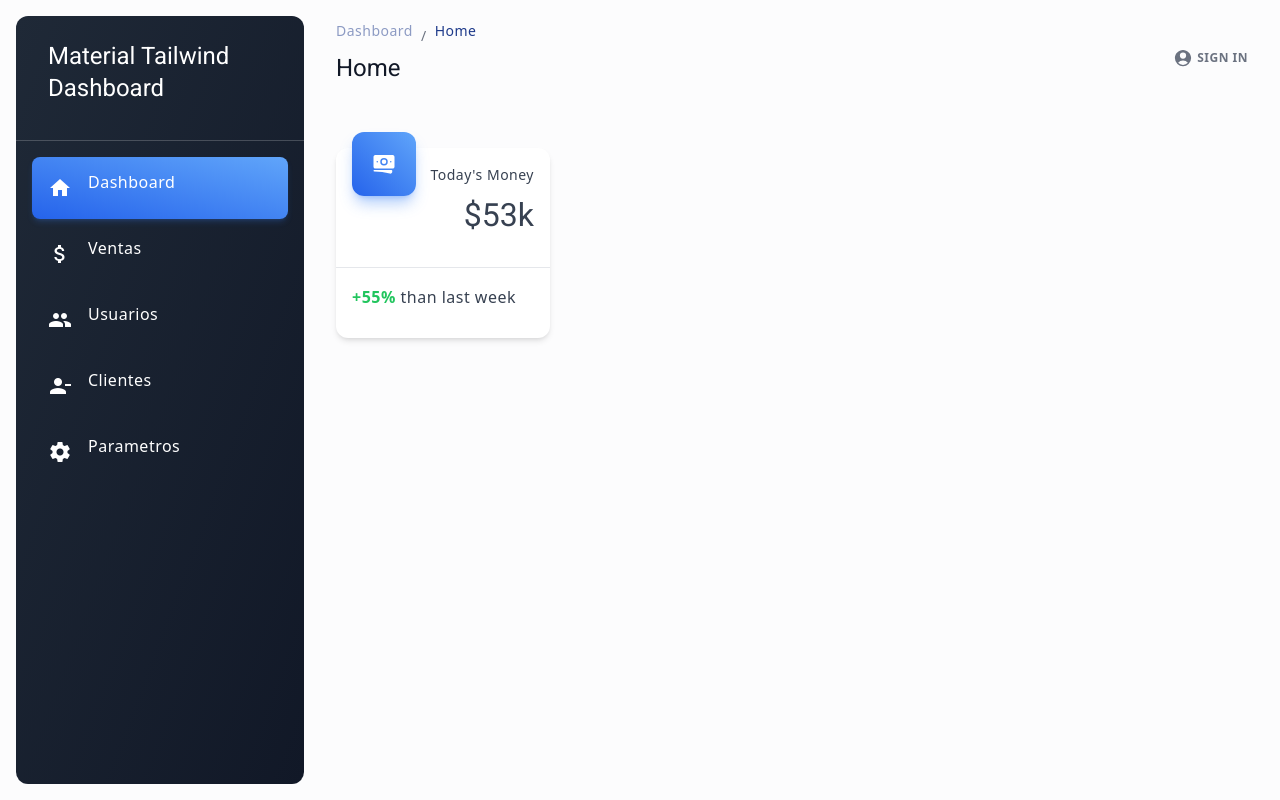
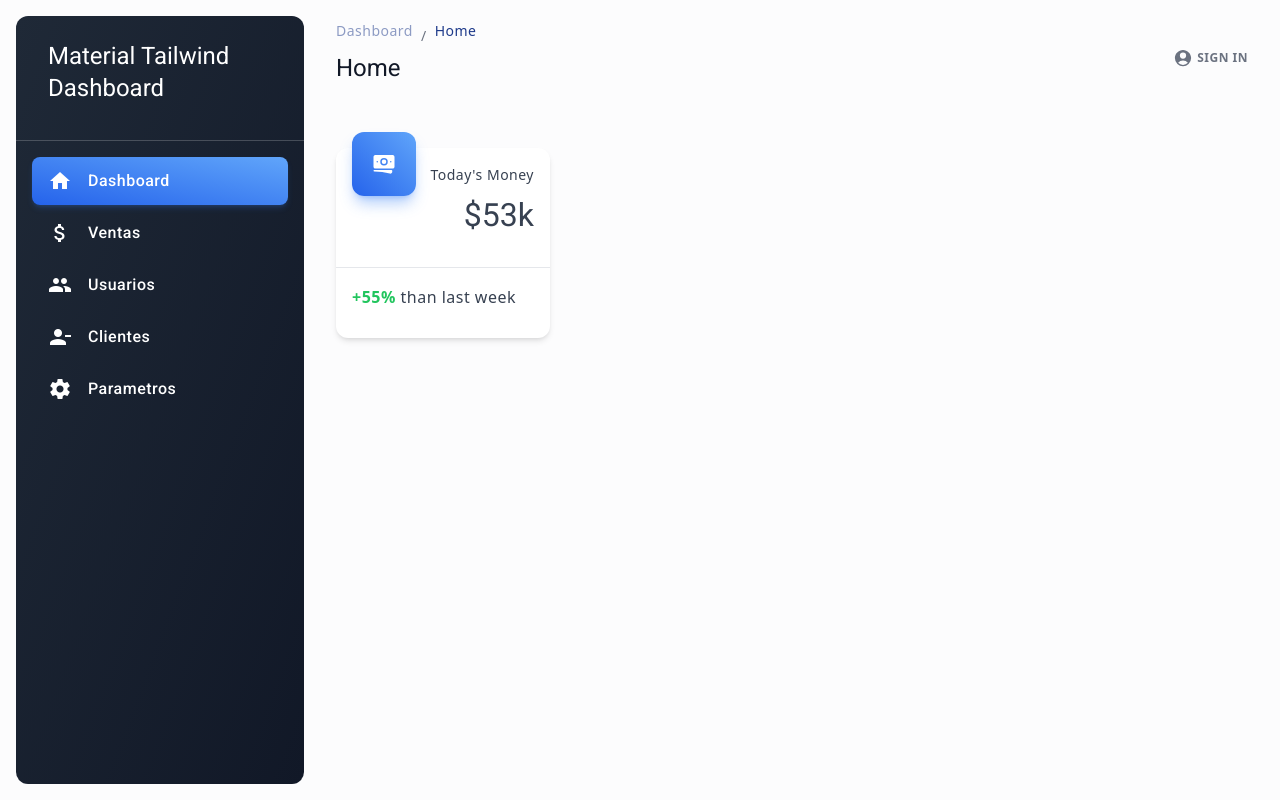
Before and after one commit to pablitog21/admin-angular, an Angular app: page /dashboard in a window 1280 px wide. Built offline with nearby package versions, Linux system fonts and the light colour scheme.

Commit message:
se realizaron ajustes visuales del menu

```diff
--- a/src/app/core/navigation/navigation.service.ts
+++ b/src/app/core/navigation/navigation.service.ts
@@ -1,5 +1,3 @@
-
-
 export const NAVIGATION = [
   {
     routerLink: '/dashboard',
--- a/src/app/layout/layouts/vertical/sidebar/sidebar.component.html
+++ b/src/app/layout/layouts/vertical/sidebar/sidebar.component.html
@@ -1,54 +1,25 @@
-<!-- src/app/sidebar/sidebar.component.html -->
-<aside class="bg-gradient-to-br from-gray-800 to-gray-900 -translate-x-80 fixed inset-0 z-50 my-4 ml-4 h-[calc(100vh-32px)] w-72 rounded-xl transition-transform duration-300 xl:translate-x-0">
+<aside
+  class="bg-gradient-to-br from-gray-800 to-gray-900 -translate-x-80 fixed inset-0 z-50 my-4 ml-4 h-[calc(100vh-32px)] w-72 rounded-xl transition-transform duration-300 xl:translate-x-0">
   <div class="relative border-b border-white/20">
     <a class="flex items-center gap-4 py-6 px-8">
-      <h6 class="block antialiased tracking-normal font-sans text-base font-semibold leading-relaxed text-white">Material Tailwind Dashboard</h6>
+      <h6 class="text-white text-base font-semibold">
+        Material Tailwind Dashboard
+      </h6>
     </a>
   </div>
   <div class="m-4">
-    <ul class="mb-4 flex flex-col gap-1">
+    <ul class="flex flex-col gap-1">
       <li *ngFor="let link of links">
-        <a [routerLink]="link.routerLink">
-          <button
-            routerLinkActive="bg-gradient-to-tr from-blue-600 to-blue-400 shadow-md shadow-blue-500/20 hover:shadow-lg hover:shadow-blue-500/40 active:opacity-[0.85]"
-            class="middle none font-sans font-bold center transition-all disabled:opacity-50 disabled:shadow-none
-            disabled:pointer-events-none text-xs py-3 rounded-lg text-white hover:bg-white/10
-             active:bg-white/30 flex w-full items-center gap-4 px-4 capitalize"
-            type="button">
-            <mat-icon>{{ link.icon }}</mat-icon>
-            <p class="font-sans text-base leading-relaxed text-inherit font-medium flex ">
-              {{ link.label }}
-            </p>
-          </button>
-        </a>
+        <button [routerLink]="link.routerLink"
+          routerLinkActive="bg-gradient-to-tr from-blue-600 to-blue-400 shadow-md shadow-blue-500/20 hover:shadow-lg hover:shadow-blue-500/40 active:opacity-80"
+          class="font-bold text-xs pt-3 pb-0 rounded-lg text-white flex w-full gap-4 px-4 capitalize transition-all hover:bg-white/10 active:bg-white/30"
+          type="button">
+          <mat-icon>{{ link.icon }}</mat-icon>
+          <p class="text-base font-medium">
+            {{ link.label }}
+          </p>
+        </button>
       </li>
     </ul>
   </div>
 </aside>
-
-
-  <!-- <mat-sidenav-container class="h-[calc(100vh-32px)]">
-    <mat-sidenav mode="side" opened class="bg-gradient-to-br from-gray-800 to-gray-900 ml-4 rounded-xl" style="width: 280px;">
-      <mat-toolbar color="primary" class="border-b border-white/20">
-        <span class="flex items-center gap-4 py-6 px-8">
-          <h6 class="block antialiased tracking-normal font-sans text-base font-semibold leading-relaxed text-white">Material Tailwind Dashboard</h6>
-        </span>
-        <button mat-icon-button class="middle none font-sans font-medium text-center uppercase transition-all disabled:opacity-50 disabled:shadow-none disabled:pointer-events-none w-8 max-w-[32px] h-8 max-h-[32px] rounded-lg text-xs text-white hover:bg-white/10 active:bg-white/30 absolute right-0 top-0 grid rounded-br-none rounded-tl-none xl:hidden" (click)="sidenav.toggle()">
-          <mat-icon>close</mat-icon>
-        </button>
-      </mat-toolbar>
-      <div class="m-4">
-        <ul class="mb-4 flex flex-col gap-1">
-          <li>
-            <a routerLink="/dashboard" routerLinkActive="active-link">
-              <button mat-button class="middle none font-sans font-bold center transition-all disabled:opacity-50 disabled:shadow-none disabled:pointer-events-none text-xs py-3 rounded-lg text-white hover:bg-white/10 active:bg-white/30 flex w-full items-center gap-4 px-4 capitalize">
-                <mat-icon>home</mat-icon>
-                <span class="block antialiased font-sans text-base leading-relaxed text-inherit font-medium capitalize">dashboard</span>
-              </button>
-            </a>
-          </li>
-
-        </ul>
-      </div>
-    </mat-sidenav>
-  </mat-sidenav-container> -->
--- a/src/app/shared/shared.module.ts
+++ b/src/app/shared/shared.module.ts
@@ -26,6 +26,7 @@ import { TextFieldModule } from '@angular/cdk/text-field';
 import { MatToolbarModule } from '@angular/material/toolbar';
 import { DomSanitizer } from '@angular/platform-browser';
 import { MatSidenavContainer, MatSidenavModule } from '@angular/material/sidenav';
+import { MatListModule } from '@angular/material/list';
 
 @NgModule({
   imports: [
@@ -56,7 +57,8 @@ import { MatSidenavContainer, MatSidenavModule } from '@angular/material/sidenav
     TextFieldModule,
     MatToolbarModule,
     MatSidenavModule,
-    MatSidenavContainer
+    MatSidenavContainer,
+    MatListModule
   ],
   exports: [
     CommonModule,
@@ -86,7 +88,8 @@ import { MatSidenavContainer, MatSidenavModule } from '@angular/material/sidenav
     TextFieldModule,
     MatToolbarModule,
     MatSidenavModule,
-    MatSidenavContainer
+    MatSidenavContainer,
+    MatListModule
   ],
   providers: [
     // provideTransloco({
@@ -100,9 +103,4 @@ import { MatSidenavContainer, MatSidenavModule } from '@angular/material/sidenav
     // }),
   ],
 })
-export class SharedModule {
-  constructor(iconRegistry: MatIconRegistry, sanitizer: DomSanitizer) {
-    iconRegistry.addSvgIcon('close', sanitizer.bypassSecurityTrustResourceUrl('assets/icons/close.svg'));
-    iconRegistry.addSvgIcon('home', sanitizer.bypassSecurityTrustResourceUrl('assets/icons/home.svg'));
-  }
-}
+export class SharedModule{}
```
Also changed, not shown: src/styles.scss (line endings or trailing spaces). Lines whose indentation alone changed are shown as unchanged.
